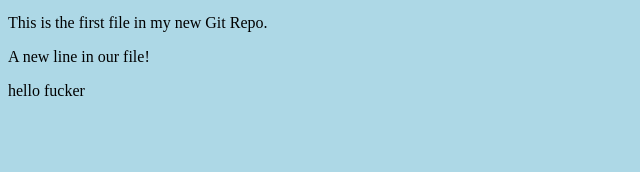
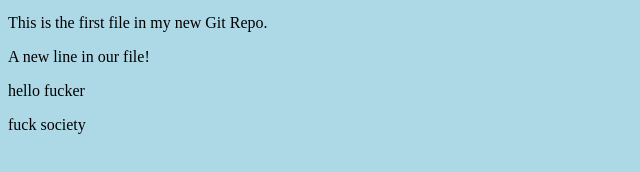
Before and after one commit to sivaramakrishnapilli/mypractice, a plain HTML site: page index.html in a window 1280 px wide. Shown: the part 100-272 px from the top of the page, without its empty margins (0-640 px from the left). Drawn offline with Linux system fonts and the light colour scheme.

Commit message:
Update index.html

```diff
--- a/index.html
+++ b/index.html
@@ -11,5 +11,6 @@
 <p>This is the first file in my new Git Repo.</p>
 <p>A new line in our file!</p>
   <p>hello fucker</p>
+  <p>fuck society</p>
 </body>
 </html>
```
